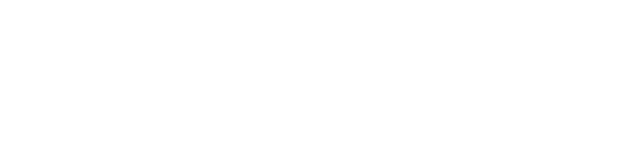
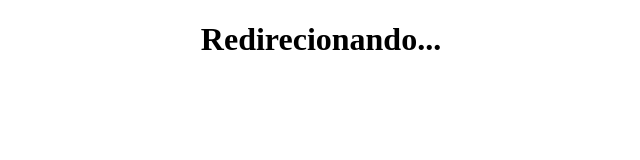
Before and after one commit to brunocardo11/brunocardo11.github.io, a plain HTML site: page index.html in a window 1280 px wide. Shown: the whole page, without its empty margins (319-959 px from the left). Drawn offline with Linux system fonts and the light colour scheme.

Commit message:
Update index.html
Co-Authored-By: Programação WEB - UFERSA Angicos <pwebufersa@gmail.com>

```diff
--- a/index.html
+++ b/index.html
@@ -4,8 +4,13 @@
     <meta charset="UTF-8">
     <meta http-equiv="refresh" content="1; URL='https://brunocardo11.github.io/Site/'">
     <title>Redirecionando...</title>
+    <style>
+        body{
+            text-align: center;
+        }
+    </style>
 </head>
 <body>
-
+    <H1>Redirecionando...</H1>
 </body>
 </html>
```
